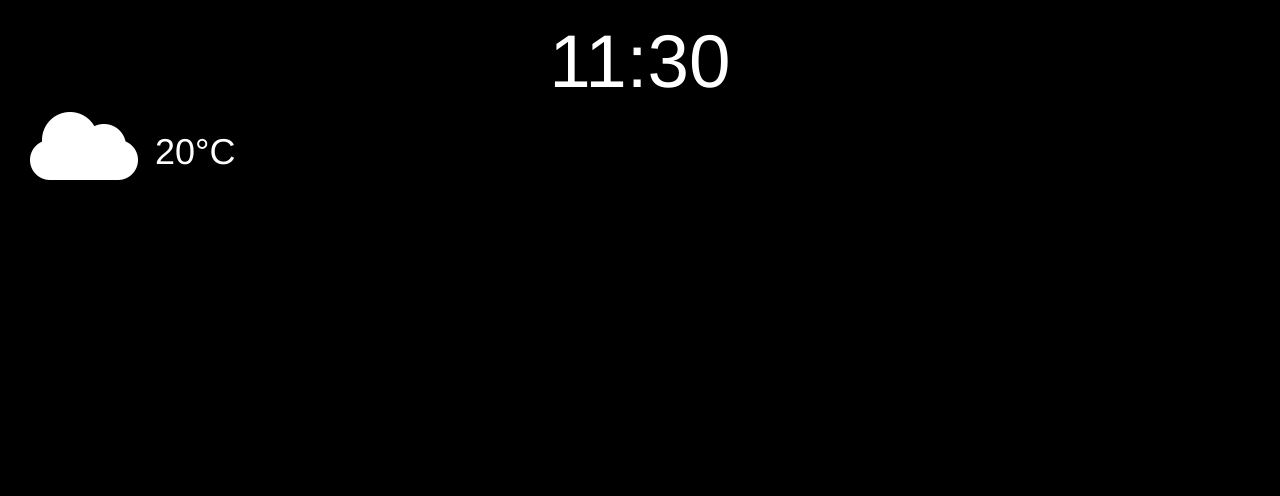
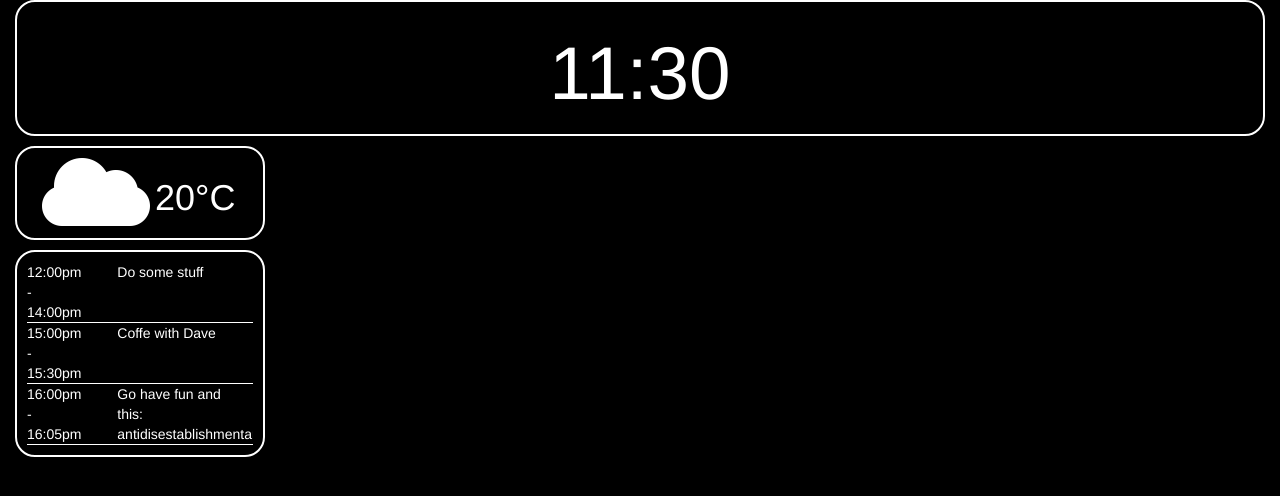
Before and after one commit to Techblogogy/magic-mirror-base, a website: page index.html in a window 1280 px wide. Drawn offline with nearby package versions, Linux system fonts and the light colour scheme; some packages are replaced by stand-ins of ours; a script that the page names is missing.

Commit message:
Added schedule skeleton

```diff
--- a/app/controllers/ScheduleController.js
+++ b/app/controllers/ScheduleController.js
@@ -5,17 +5,20 @@ app.controller('ScheduleCtr', ['$scope', function ($scope) {
 
     $scope.plans = [
         {
-            time: "12:00pm - 14:00pm",
+            time_start: "12:00pm",
+            time_end: "14:00pm",
             text: "Do some stuff"
         },
 
         {
-            time: "15:00pm - 15:30pm",
+            time_start: "15:00pm",
+            time_end: "15:30pm",
             text: "Coffe with Dave"
         },
 
         {
-            time: "16:00pm - 16:05pm",
+            time_start: "16:00pm",
+            time_end: "16:05pm",
             text: "Go have fun and this: antidisestablishmentarianism"
         }
     ];
--- a/index.html
+++ b/index.html
@@ -31,6 +31,15 @@
             </div>
 
             <div class="ui-widget" id="schedule" ng-controller="ScheduleCtr">
+                <div ng-repeat="i in plans" class="s_item">
+                    <div class="col-xs-4 time">
+                        <span>{{ i.time_start }} - {{ i.time_end }}</span>
+                    </div>
+
+                    <div class="col-xs-8 plan">
+                        <span>{{ i.text }}</span>
+                    </div>
+                </div>
 
             </div>
 
--- a/style.css
+++ b/style.css
@@ -6,7 +6,16 @@ body {
 .ui-widget {
     /*display: inline-block;*/
     width: 250px;
+    /*height: 250px;*/
+    /*height: auto;*/
     /*border: 1px solid white;*/
+
+    overflow: auto;
+
+    padding: 10px;
+    border: 2px solid white;
+
+    border-radius: 20px; /* Reserved For Circular Items */
 
     margin-bottom: 10px;
 }
@@ -39,3 +48,18 @@ body {
     font-weight: 100;
     /*font-size: 24pt;*/
 }
+
+/* Schedule Widget */
+#schedule {
+
+}
+
+#schedule .s_item {
+    border-bottom: 1px solid white;
+
+    overflow: auto; /* FIX for bootstrap column floating */
+}
+
+#schedule .time {
+    padding-left: 0;
+}
```
